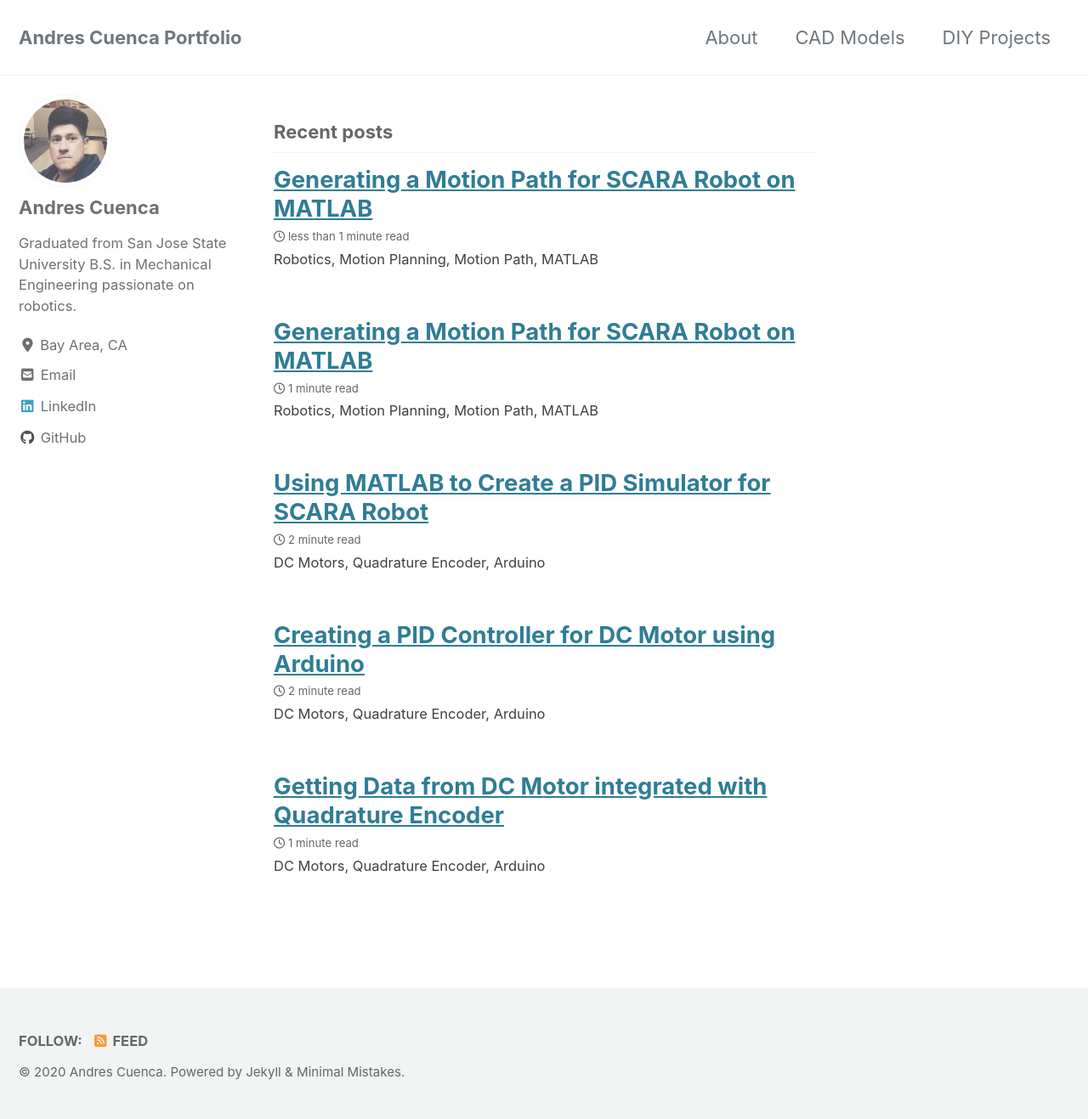
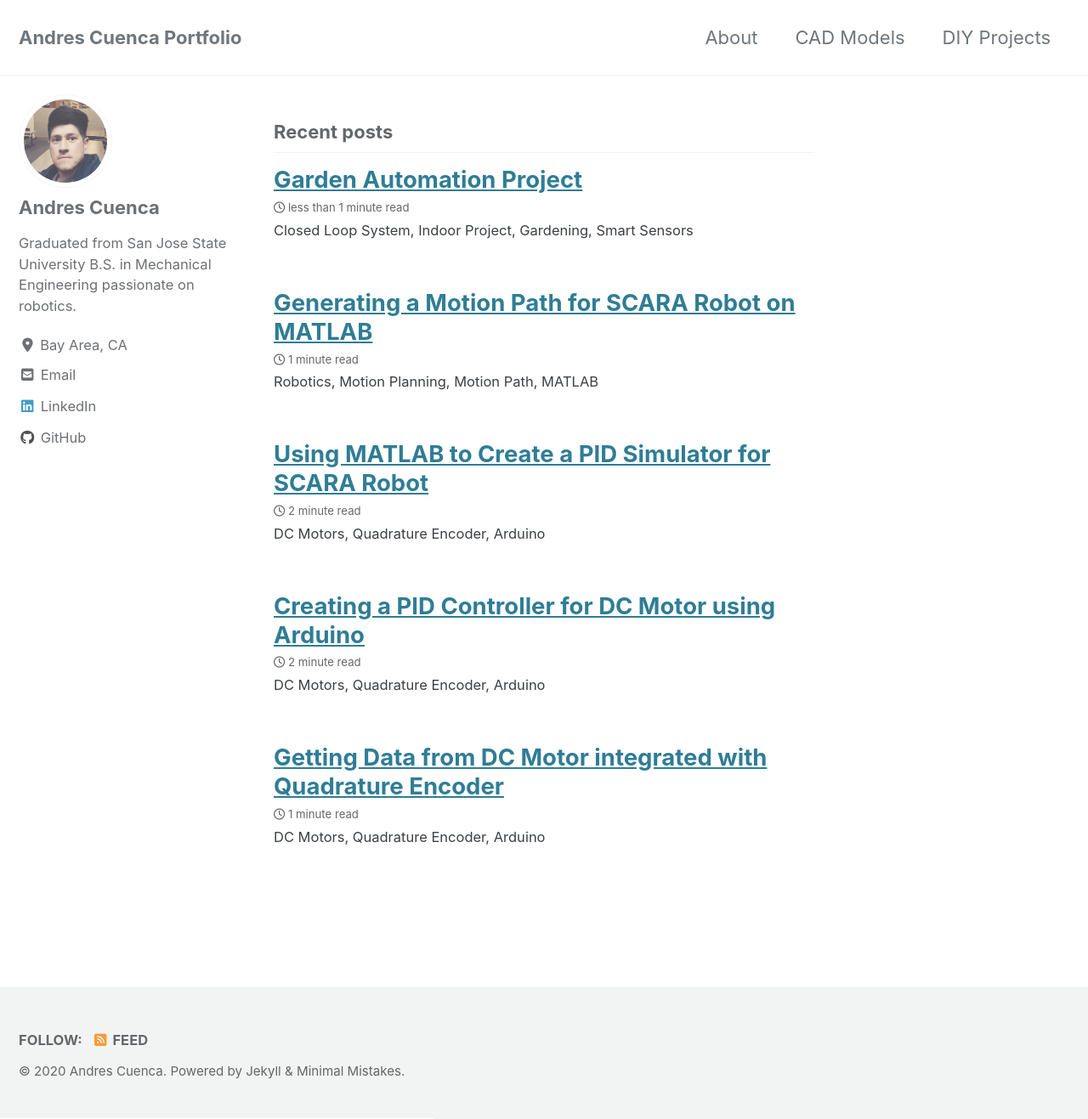
Before and after one commit to Cuenca-Andres/Cuenca-Portfolio.github.io, a Jekyll site: the page built from index.html, in a window 1280 px wide and 1317 px high. Shown: the whole window at 85% size. Built offline with Jekyll 4.4.1, drawn with Linux system fonts in a browser that asks for light colours; cached includes are drawn as plain includes; nearby versions of some CDN libraries; the list of posts is cut into pages by our own code.

Commit message:
places correct tiltle for garden automation project

```diff
--- a/_posts/2020-07-23-GardenAuto.md
+++ b/_posts/2020-07-23-GardenAuto.md
@@ -1,7 +1,7 @@
 ---
 layout: post
-title: "Generating a Motion Path for SCARA Robot on MATLAB"
+title: "Garden Automation Project"
 date: 2020-07-14
-tags: [SCARA Robot, MATLAB, Forward Kinematics, Inverse Kinematics, Motion Path, Robotics]
-excerpt: "Robotics, Motion Planning, Motion Path, MATLAB "
+tags: [Arduino, Garden, Sensors, Automation, Life Science, Smart Garden]
+excerpt: "Closed Loop System, Indoor Project, Gardening, Smart Sensors"
 ---
```
